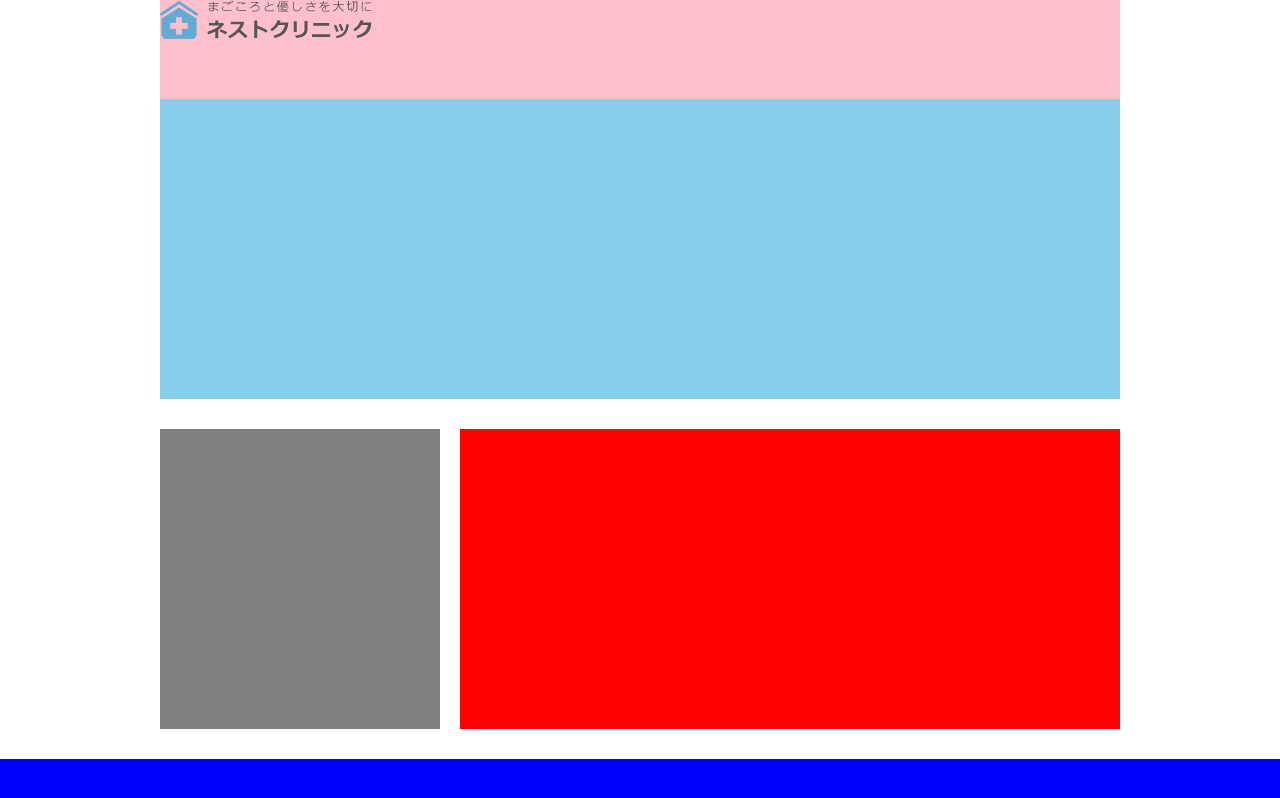
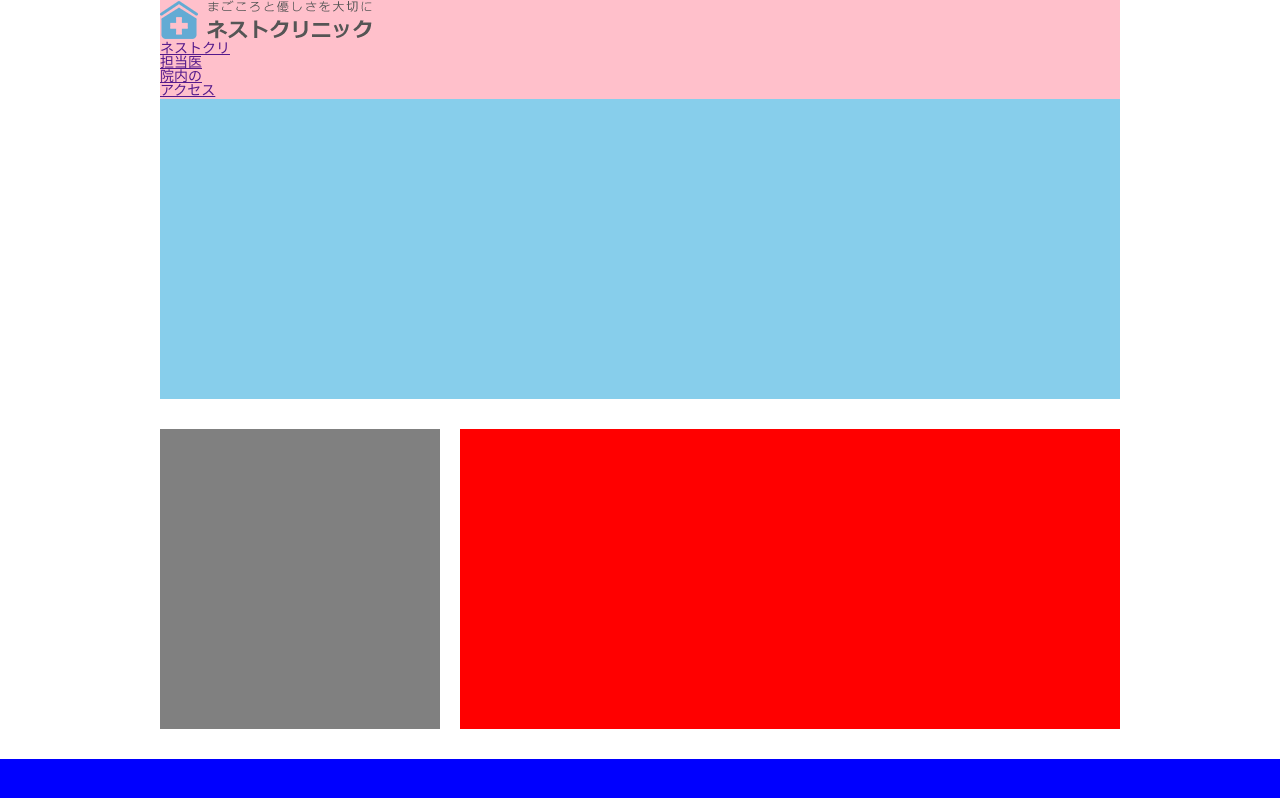
Before and after one commit to nittamatama/htmlcording, a plain HTML site: page 01.初級/初級トップページ（作業用）/index.html in a window 1280 px wide. Drawn offline with Linux system fonts and the light colour scheme.

Commit message:
ナビゲーション設置

```diff
--- a/01.初級/初級トップページ（作業用）/index.html
+++ b/01.初級/初級トップページ（作業用）/index.html
@@ -18,6 +18,15 @@
 		<!-- #headerここから -->
 		<header>
 			<h1><img src="images/logo.png" alt="まごころと"></h1>
+
+			<nav>
+				<ul>
+					<li><a href="">ネストクリ</a></li>
+					<li><a href="">担当医</a></li>
+					<li><a href="">院内の</a></li>
+					<li><a href="">アクセス</a></li>
+				</ul>
+			</nav>
 		</header>
 		<!-- #headerここまで -->
 
```
